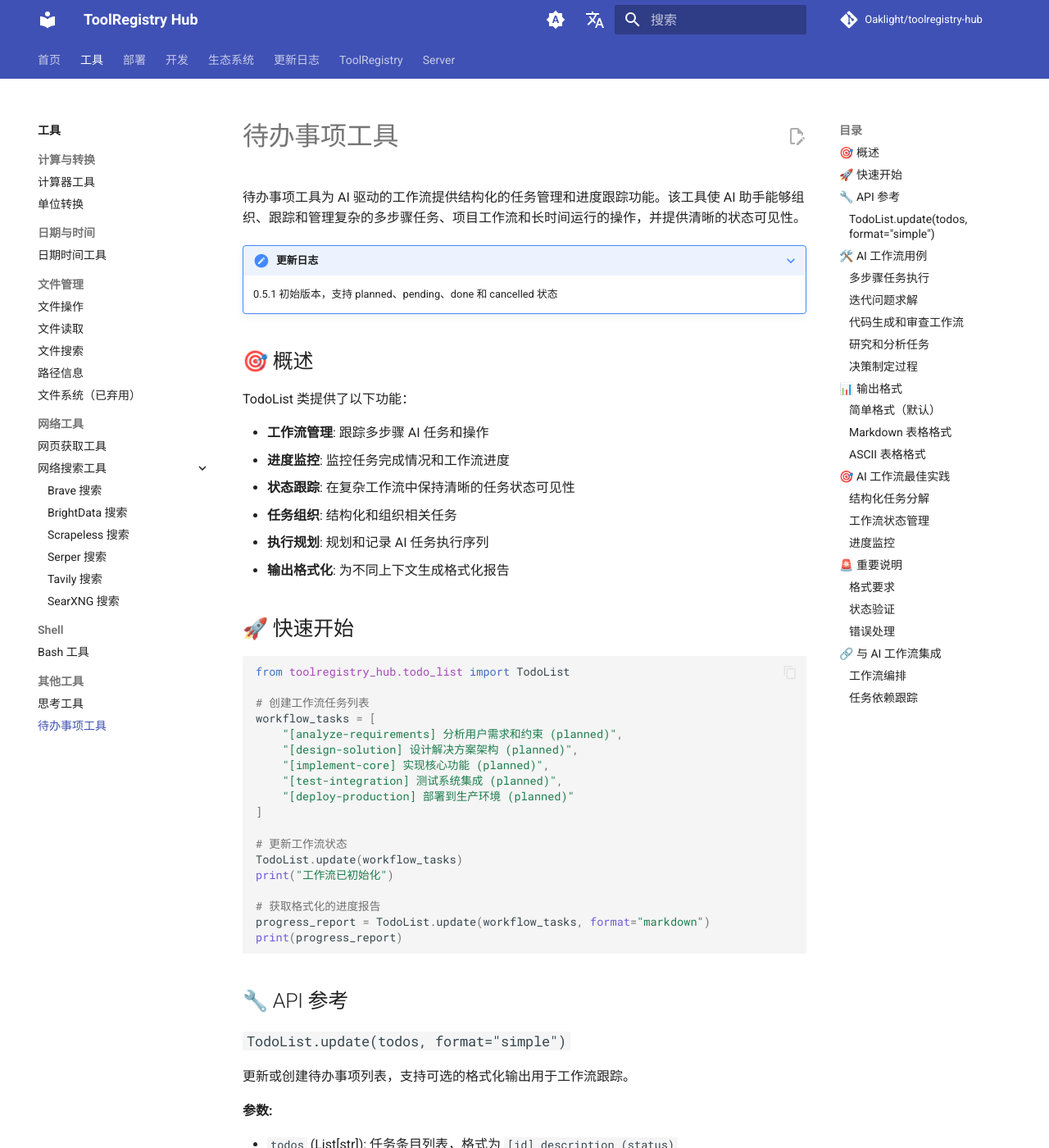
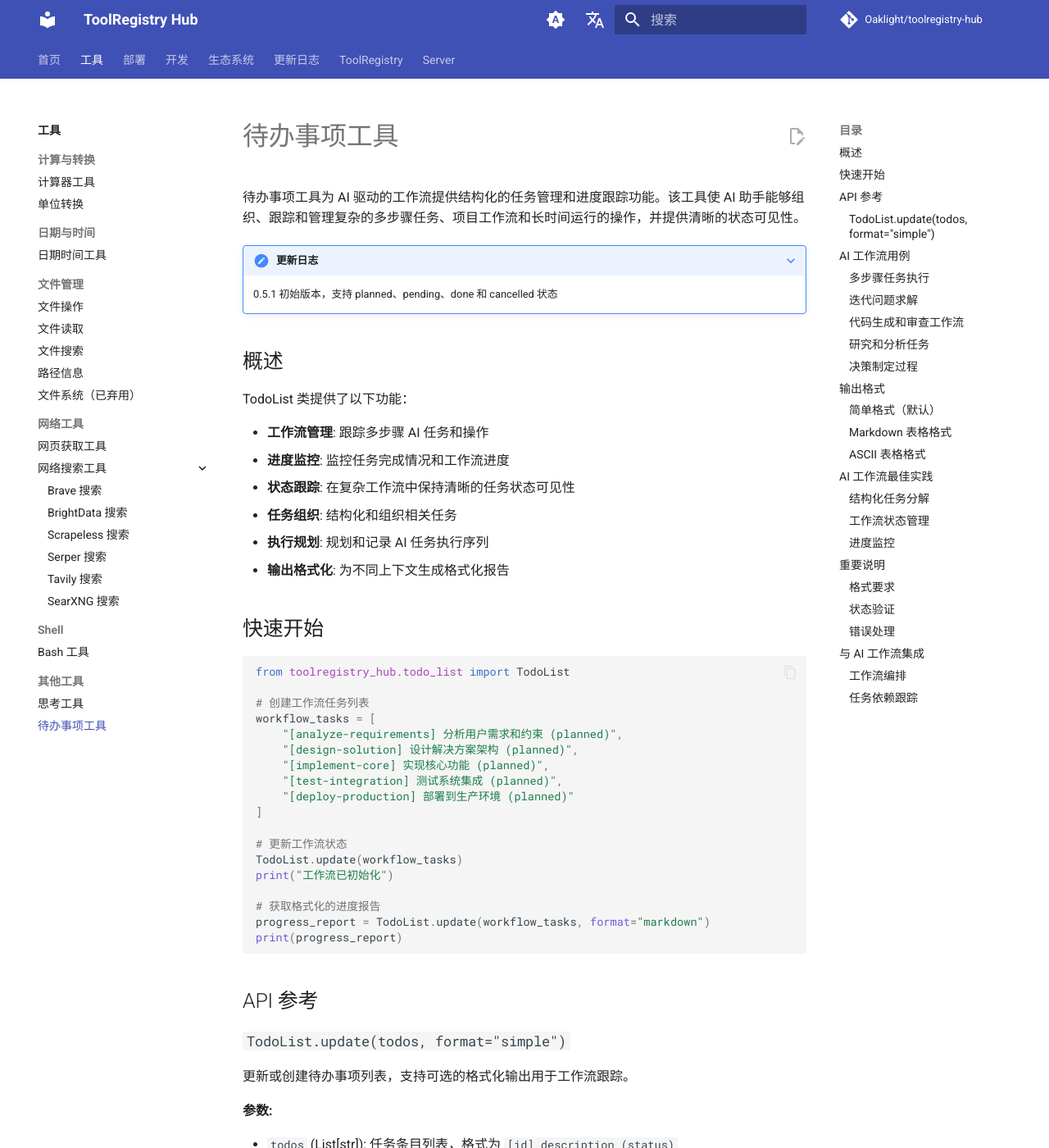
Before and after one commit to Oaklight/toolregistry-hub, an MkDocs documentation site: the page built from docs/tools/todo_list.md, in a window 1280 px wide and 1400 px high. Shown: the whole window at 82% size. Built offline with MkDocs 1.6.1 and Material for MkDocs 9.7.7, drawn with Linux system fonts in a browser that asks for light colours; comment, search, counter and statistics services are not loaded; some of the changed text lies outside the part shown.

Commit message:
docs: remove decorative emoji from section headings
Keep semantic indicators (checkmarks, crosses) in tables and code.

````diff
--- a/docs/tools/todo_list.md
+++ b/docs/tools/todo_list.md
@@ -13,7 +13,7 @@ author: Oaklight
 ???+ note "更新日志"
     0.5.1 初始版本，支持 planned、pending、done 和 cancelled 状态
 
-## 🎯 概述
+## 概述
 
 TodoList 类提供了以下功能：
 
@@ -24,7 +24,7 @@ TodoList 类提供了以下功能：
 - **执行规划**: 规划和记录 AI 任务执行序列
 - **输出格式化**: 为不同上下文生成格式化报告
 
-## 🚀 快速开始
+## 快速开始
 
 ```python
 from toolregistry_hub.todo_list import TodoList
@@ -47,7 +47,7 @@ progress_report = TodoList.update(workflow_tasks, format="markdown")
 print(progress_report)
 ```
 
-## 🔧 API 参考
+## API 参考
 
 ### `TodoList.update(todos, format="simple")`
 
@@ -69,7 +69,7 @@ print(progress_report)
 - `done` - 任务已成功完成
 - `cancelled` - 任务已取消或放弃
 
-## 🛠️ AI 工作流用例
+## AI 工作流用例
 
 ### 多步骤任务执行
 
@@ -196,7 +196,7 @@ print("决策分析报告:")
 print(report)
 ```
 
-## 📊 输出格式
+## 输出格式
 
 ### 简单格式（默认）
 
@@ -249,7 +249,7 @@ print(report)
 +--------+---------------------------+---------+
 ```
 
-## 🎯 AI 工作流最佳实践
+## AI 工作流最佳实践
 
 ### 结构化任务分解
 
@@ -356,7 +356,7 @@ print(f"工作流进度: {progress['progress_percentage']:.1f}%")
 print(f"已完成: {progress['completed']}/{progress['total']}")
 ```
 
-## 🚨 重要说明
+## 重要说明
 
 ### 格式要求
 
@@ -407,7 +407,7 @@ except ValueError as e:
     print(f"格式验证错误: {e}")
 ```
 
-## 🔗 与 AI 工作流集成
+## 与 AI 工作流集成
 
 ### 工作流编排
 
````
Also changed, not shown: docs/index.md (+1 -1 lines), docs/tools/filesystem.md (+7 -7 lines), docs/tools/think_tool.md (+7 -7 lines), docs/tools/unit_converter.md (+6 -6 lines), docs/tools/websearch/web_fetch_tool.md (+8 -8 lines).
